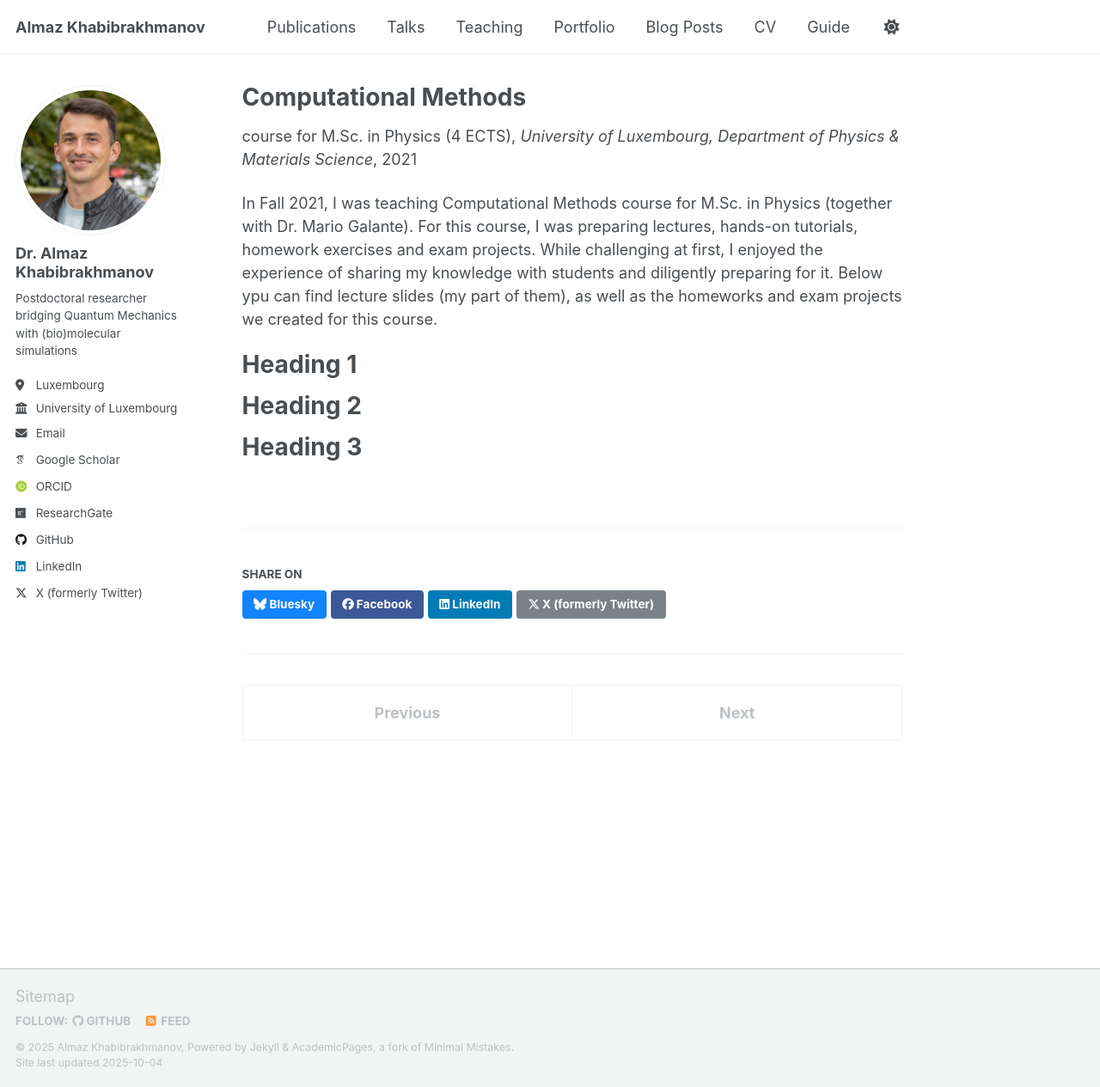
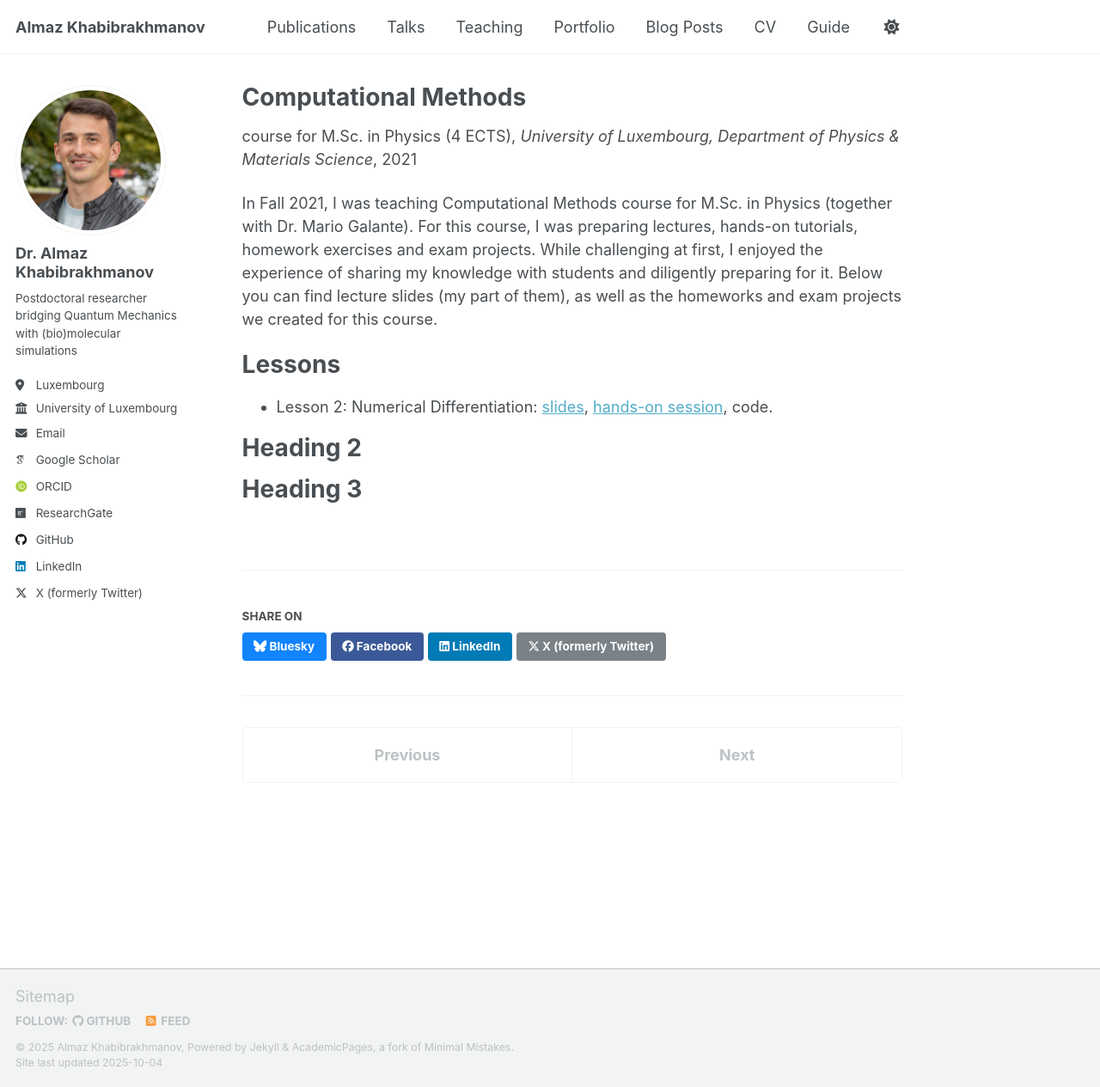
Before and after one commit to almaz-khabibrakhmanov/almaz-khabibrakhmanov.github.io, a Jekyll site: the page built from _teaching/2021-fall-teaching-1.md, in a window 1280 px wide and 1265 px high. Shown: the whole window at 86% size. Built offline with Jekyll 4.4.1, drawn with Linux system fonts in a browser that asks for light colours; some web fonts are replaced; a script that is not in the unit is left out.

Commit message:
Update 2021-fall-teaching-1.md

```diff
--- a/_teaching/2021-fall-teaching-1.md
+++ b/_teaching/2021-fall-teaching-1.md
@@ -8,10 +8,12 @@ date: 2021-09-22
 location: "Luxembourg"
 ---
 
-In Fall 2021, I was teaching Computational Methods course for M.Sc. in Physics (together with Dr. Mario Galante). For this course, I was preparing lectures, hands-on tutorials, homework exercises and exam projects. While challenging at first, I enjoyed the experience of sharing my knowledge with students and diligently preparing for it. Below ypu can find lecture slides (my part of them), as well as the homeworks and exam projects we created for this course.
+In Fall 2021, I was teaching Computational Methods course for M.Sc. in Physics (together with Dr. Mario Galante). For this course, I was preparing lectures, hands-on tutorials, homework exercises and exam projects. While challenging at first, I enjoyed the experience of sharing my knowledge with students and diligently preparing for it. Below you can find lecture slides (my part of them), as well as the homeworks and exam projects we created for this course.
 
-Heading 1
+Lessons
 ======
+* Lesson 2: Numerical Differentiation: [slides](https://almaz-khabibrakhmanov.github.io/files/teaching/CompMethods/Lesson2_Slides.pdf), [hands-on session](https://almaz-khabibrakhmanov.github.io/files/teaching/CompMethods/Lesson2_HandsOn.pdf), code.
+
 
 Heading 2
 ======
```
